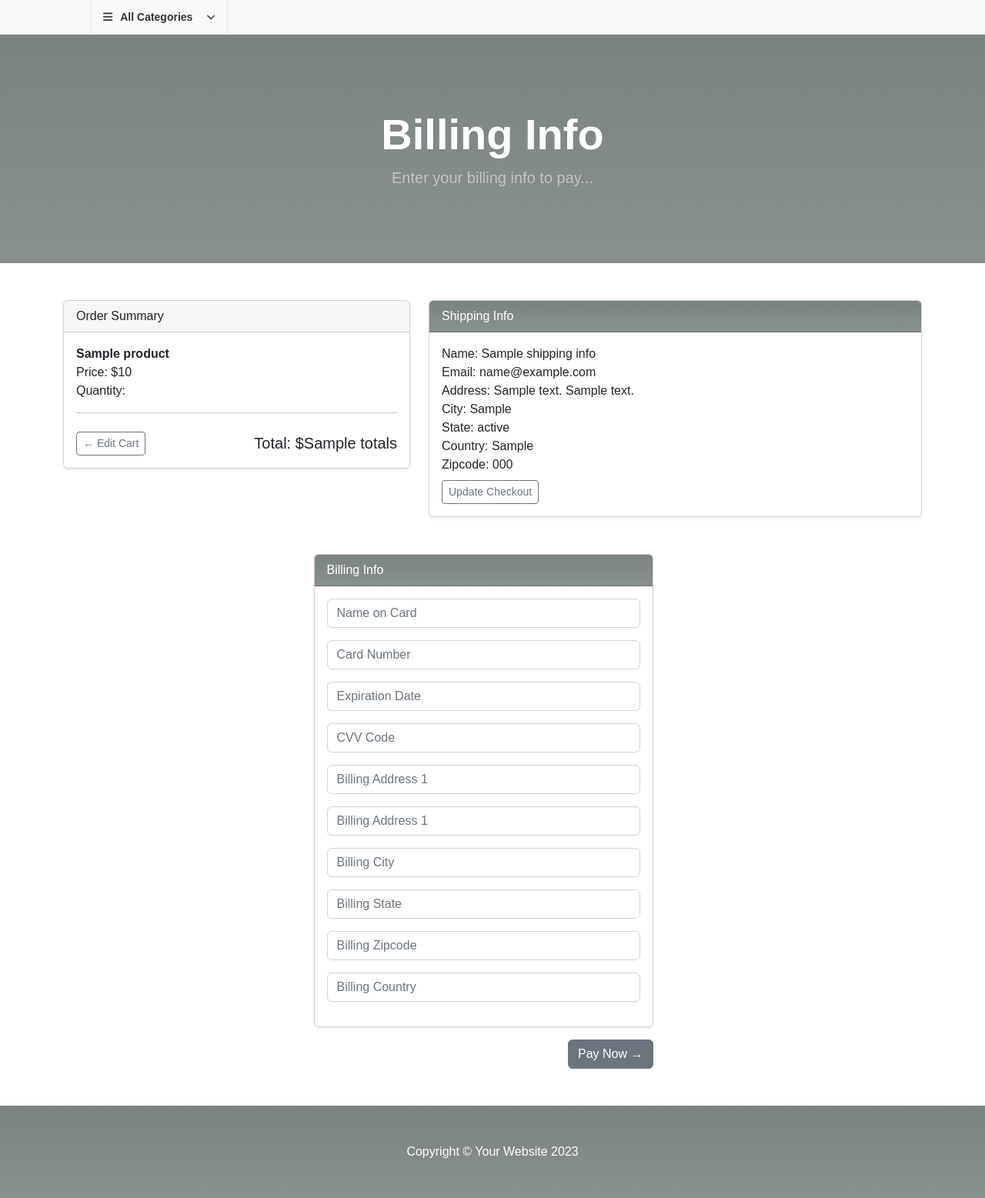
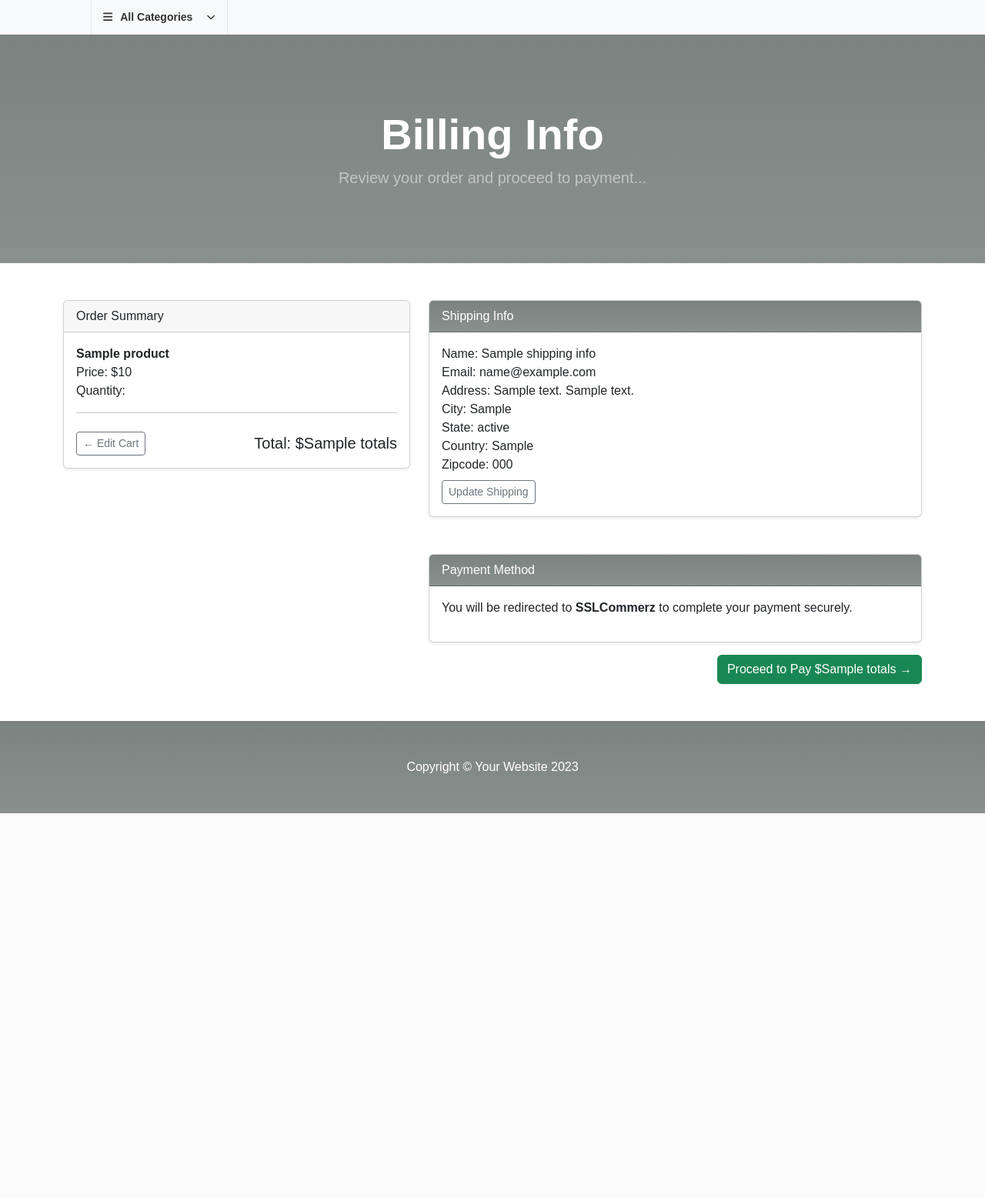
Before and after one commit to phoenix-kcn/oporup-v2, a Django app: template payment/templates/payment/billing_info.html in a window 1280 px wide. Shown: the part 69-1626 px from the top of the page at 77% size. After the commit the page ends 1126 px from the top, so only its background shows below. Run offline with Django 5.2, Linux system fonts and the light colour scheme; tables that the repository leaves empty hold one stand-in row (values such as "Sample post"); the template is opened without the code that fills it: values that come from a table or form of the project are taken from there, most other values are stand-ins (such as "Sample title", 1, 10 or a date in 2020); some libraries are stand-ins or nearby versions.

Commit message:
Changing the billing info page

```diff
--- a/payment/templates/payment/billing_info.html
+++ b/payment/templates/payment/billing_info.html
@@ -4,19 +4,16 @@
 
 {% block content %}
 
-        <!-- Header-->
         <header class="bg-dark py-5">
     <div class="container px-4 px-lg-5 my-5">
         <div class="text-center text-white">
             <h1 class="display-4 fw-bolder">Billing Info</h1>
-                    <p class="lead fw-normal text-white-50 mb-0">Enter your billing info to pay...</p>
+            <p class="lead fw-normal text-white-50 mb-0">Review your order and proceed to payment...</p>
         </div>
     </div>
 </header>
 
-        <!-- Section-->
 <div class="container my-5">
-
     <div class="row g-4">
 
         <div class="col-md-5">
@@ -60,18 +57,15 @@
             </div>
         </div>
 
-
         <div class="col-md-7">
             <div class="card shadow-sm">
                 <div class="card-header bg-dark text-white">
                     Shipping Info
                 </div>
                 <div class="card-body">
-
                     Name: {{ shipping_info.shipping_full_name }} <br>
                     Email: {{ shipping_info.shipping_email }} <br>
-                                        Address: {{ shipping_info.shipping_address1 }}
-                                                 {{ shipping_info.shipping_address2 }} <br>
+                    Address: {{ shipping_info.shipping_address1 }} {{ shipping_info.shipping_address2 }} <br>
                     City: {{ shipping_info.shipping_city }} <br>
                     State: {{ shipping_info.shipping_state }} <br>
                     Country: {{ shipping_info.shipping_country }} <br>
@@ -79,31 +73,27 @@
 
                     <div class="d-flex justify-content-between align-items-center pt-2">
                         <a href="{% url 'checkout' %}" class="btn btn-outline-secondary btn-sm">
-                                                Update Checkout
+                            Update Shipping
                         </a>
                     </div>
-
-
-                                </div>
-
                 </div>
             </div>
 
-
-                        <div class="row justify-content-center mt-5">
-                            <div class="col-md-5">
+            <div class="mt-5">
                 <form action="{% url 'process_order' %}" method="POST">
-                                    {% csrf_token %} <div class="card shadow-sm">
+                    {% csrf_token %}
+                    <div class="card shadow-sm">
                         <div class="card-header bg-dark text-white">
-                                            Billing Info
+                            Payment Method
                         </div>
                         <div class="card-body">
-                                            {{ billing_form.as_p }}
+                            <p>You will be redirected to <strong>SSLCommerz</strong> to complete your payment securely.</p>
                             </div>
                     </div>
 
-                                    <div class="text-end mt-3"> <button type="submit" class="btn btn-secondary">
-                                            Pay Now &rarr;
+                    <div class="text-end mt-3">
+                        <button type="submit" class="btn btn-success">
+                            Proceed to Pay ${{ totals }} &rarr;
                         </button>
                     </div>
                 </form>
```
Lines whose indentation alone changed are shown as unchanged.
